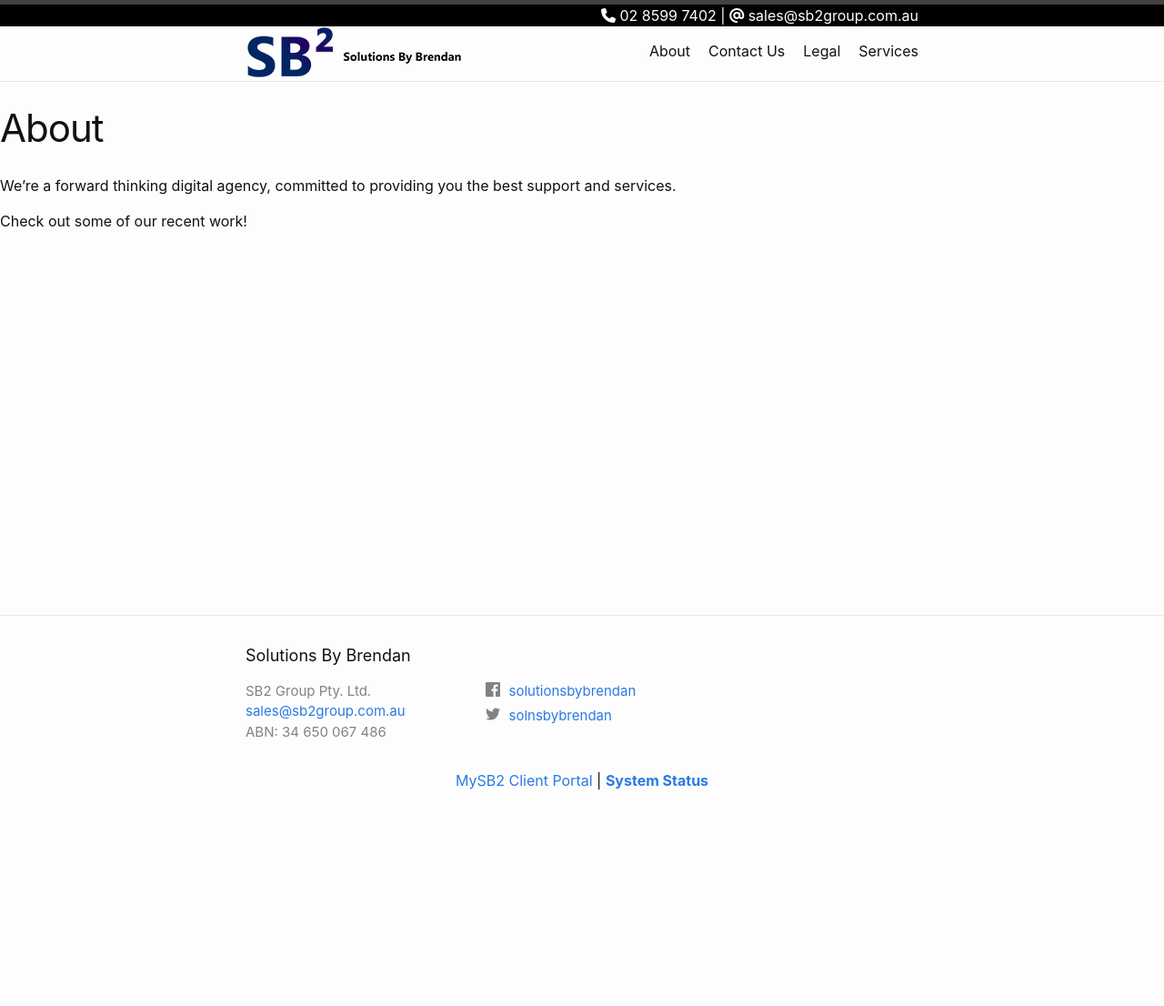
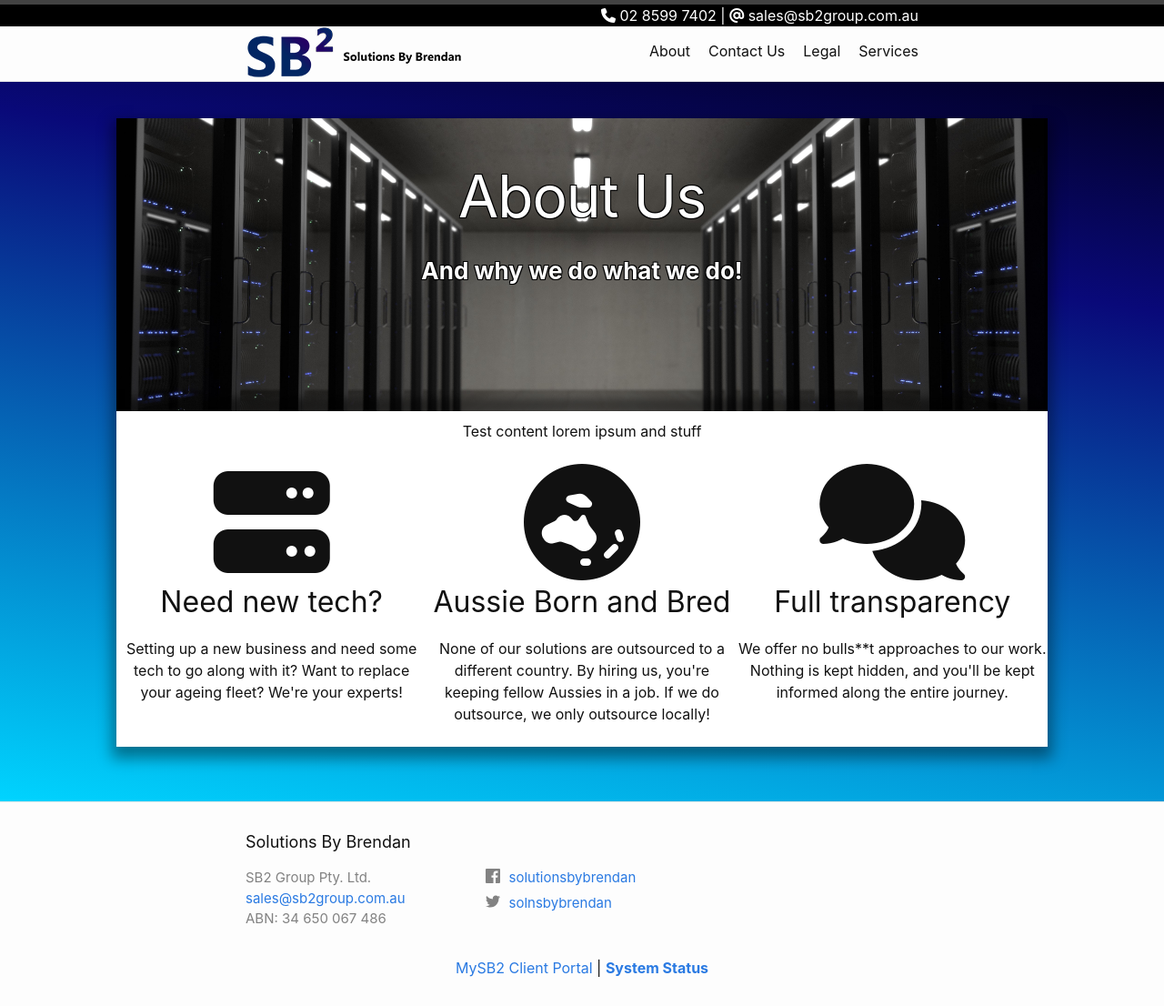
Before and after one commit to iKill101/sb2-grp, a Jekyll site: the page built from about.markdown, in a window 1280 px wide. Shown: the whole page at 91% size. Built offline with Jekyll 4.4.1, drawn with Linux system fonts in a browser that asks for light colours; nearby versions of some CDN libraries; before the commit the page ends 900 px from its top, so only the background shows below that.

Commit message:
changes to how pages are handled header wise and working on the about us page

```diff
--- a/_layouts/page.html
+++ b/_layouts/page.html
@@ -2,10 +2,11 @@
 layout: default
 ---
 <article class="post">
-
+<!--
   <header class="post-header">
     <h1 class="post-title">{{ page.title | escape }}</h1>
   </header>
+-->
 
   <div class="post-content">
     {{ content }}
--- a/about.markdown
+++ b/about.markdown
@@ -4,6 +4,93 @@ title: About
 permalink: /about/
 ---
 
-We're a forward thinking digital agency, committed to providing you the best support and services.
+<style type="text/css" media="screen">
+  .title-container {
+    margin: 10px auto;
+    #max-width: 600px;
+    text-align: center;
+    color: white;
+    text-shadow: -1px -1px 0 #000, 1px -1px 0 #000, -1px 1px 0 #000, 1px 1px 0 #000;
+    background-color: white;
+    background-image: url("/images/servers.jpg");
+    #background-position: center; /* Center the image */
+    background-repeat: no-repeat; /* Do not repeat the image */
+    background-size: cover; /* Resize the background image to cover the entire container */
+    #padding-bottom: 2px;
+    #padding-top: 1px;
+  }
+  .header-img-shadow {
+    box-shadow: inset 0px -20px 10px -5px rgba(0,0,0,0.5);
+  }
+  h1 {
+    margin: 30px 0;
+    font-size: 4em;
+    line-height: 1;
+    letter-spacing: -1px;
+  }
+  .page-content {
+       background: rgb(2,0,36);
+       background: linear-gradient(190deg, rgba(2,0,36,1) 0%, rgba(9,9,121,1) 25%, rgba(0,212,255,1) 100%);
+  }
+  .wrapper {
+      background-color: white;
+      max-width: 80%;
+      margin-right: auto;
+      margin-left: auto;
+      box-shadow: 0px 8px 15px 5px rgba(0,0,0,0.4);
+  }
+  .main-content {
+    text-align: center;
+  }
+  .column {
+  float: left;
+  width: 33.33%;
+}
+.row:after {
+  content: "";
+  display: table;
+  clear: both;
+}
+@media screen and (max-width: 600px) {
+  .column {
+    width: 100%;
+  }
+}
+</style>
+<div class="background-img"></div>
+<div class="title-container">
+  <br>
+  <h1>About Us</h1>
 
-Check out some of our recent work!
+  <h3><strong>And why we do what we do!</strong></h3>
+
+  <br>
+  <br>
+  <br>
+  <br>
+<div class="header-img-shadow"><br></div>
+</div>
+
+<div class="main-content">
+Test content lorem ipsum and stuff
+<br>
+<br>
+<div class="row">
+  <div class="column"><i class="fa-solid fa-server fa-8x"></i>
+    <br>
+    <h2>Need new tech?</h2>
+    Setting up a new business and need some tech to go along with it? Want to replace your ageing fleet? We're your experts!
+  </div>
+  <div class="column"><i class="fa-solid fa-earth-oceania fa-8x"></i>
+    <br>
+    <h2>Aussie Born and Bred</h2>
+    None of our solutions are outsourced to a different country. By hiring us, you're keeping fellow Aussies in a job. If we do outsource, we only outsource locally!
+  </div>
+  <div class="column"><i class="fa-solid fa-comments fa-8x"></i>
+    <br>
+    <h2>Full transparency</h2>
+    We offer no bulls**t approaches to our work. Nothing is kept hidden, and you'll be kept informed along the entire journey.
+  </div>
+</div>
+<br>
+</div>
```
